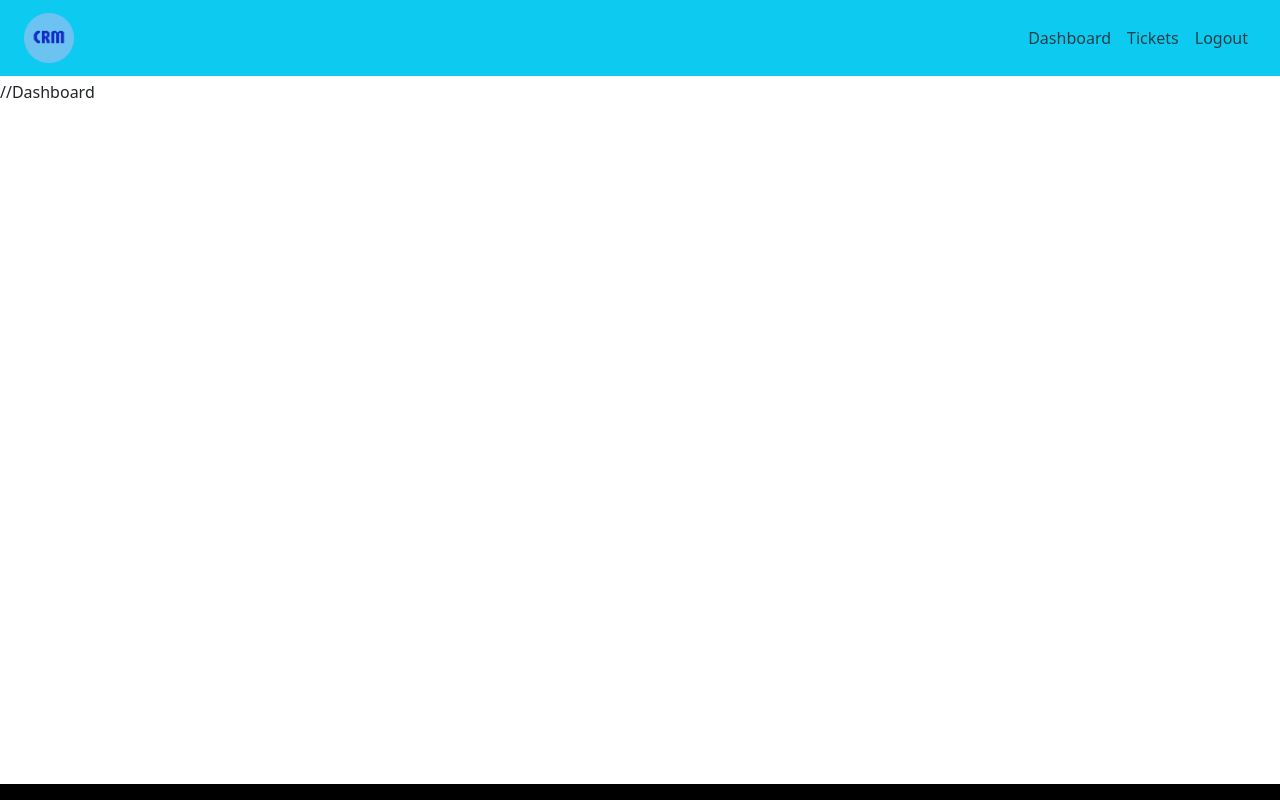
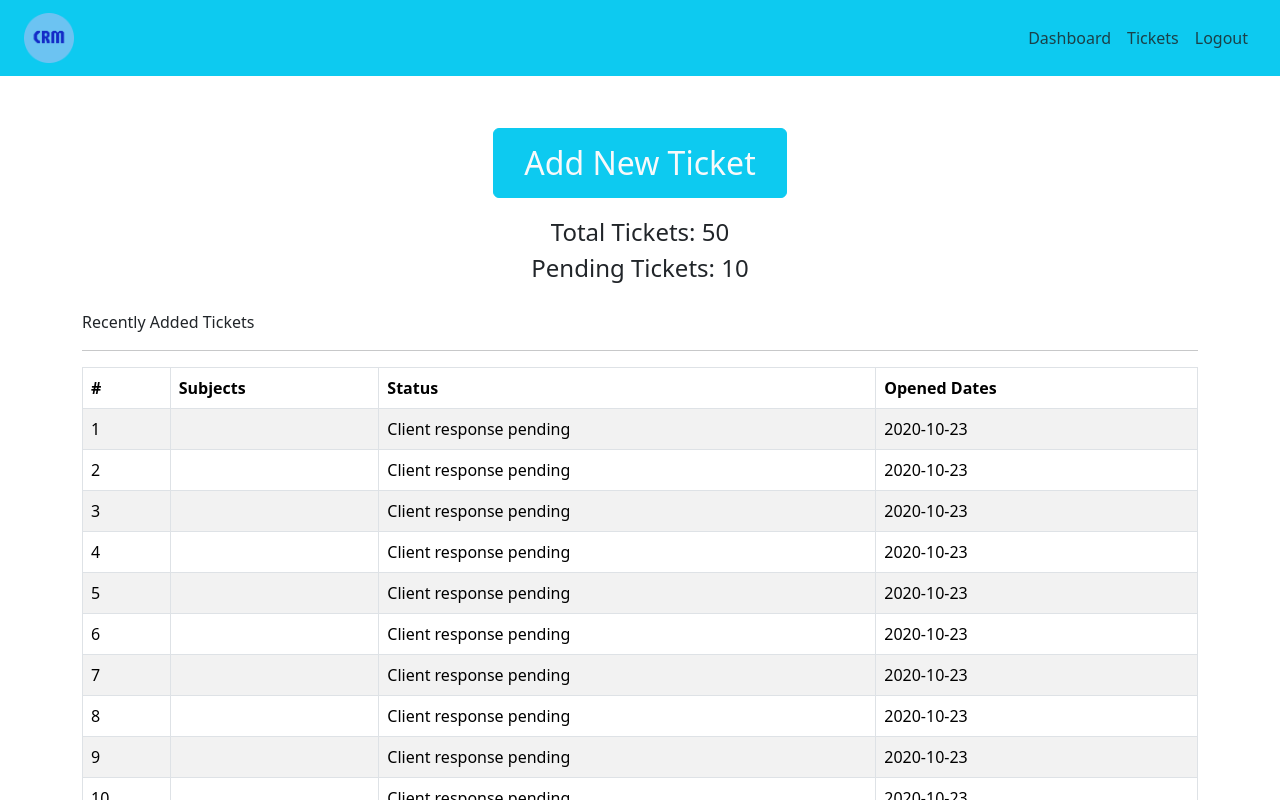
Before and after one commit to hemantsingh2004/crm-system, a React (Vite) app in the folder frontend/: page / in a window 1280 px wide. Shown: the top 800 px of the page. Built offline with nearby package versions, Linux system fonts and the light colour scheme.

Commit message:
Dashboard Page completed

```diff
--- a/frontend/src/App.jsx
+++ b/frontend/src/App.jsx
@@ -1,4 +1,5 @@
 import { DefaultLayout } from "./layout/DefaultLayout";
+import { Dashboard } from "./pages/dashboard/Dashboard.page";
 import { Entry } from "./pages/entry/Entry.page";
 import "./App.css";
 function App() {
@@ -6,7 +7,7 @@
     <div className="App">
       {/* <Entry/> */}
       <DefaultLayout>
-        //Dashboard
+        <Dashboard/>
       </DefaultLayout>
     </div>
   )
--- /dev/null
+++ b/frontend/src/assets/data/dummy-tickets.json
@@ -0,0 +1,67 @@
+[
+    {
+        "id":1,
+        "status": "Client response pending",
+        "addedAt": "2020-10-23"
+    },
+    {
+        "id":2,
+        "status": "Client response pending",
+        "addedAt": "2020-10-23"
+    },
+    {
+        "id":3,
+        "status": "Client response pending",
+        "addedAt": "2020-10-23"
+    },
+    {
+        "id":4,
+        "status": "Client response pending",
+        "addedAt": "2020-10-23"
+    },
+    {
+        "id":5,
+        "status": "Client response pending",
+        "addedAt": "2020-10-23"
+    },
+    {
+        "id":6,
+        "status": "Client response pending",
+        "addedAt": "2020-10-23"
+    },
+    {
+        "id":7,
+        "status": "Client response pending",
+        "addedAt": "2020-10-23"
+    },
+    {
+        "id":8,
+        "status": "Client response pending",
+        "addedAt": "2020-10-23"
+    },
+    {
+        "id":9,
+        "status": "Client response pending",
+        "addedAt": "2020-10-23"
+    },
+    {
+        "id":10,
+        "status": "Client response pending",
+        "addedAt": "2020-10-23"
+    },
+    {
+        "id":11,
+        "status": "Client response pending",
+        "addedAt": "2020-10-23"
+    },
+    {
+        "id":12,
+        "status": "Client response pending",
+        "addedAt": "2020-10-23"
+    },
+    {
+        "id":13,
+        "status": "Client response pending",
+        "addedAt": "2020-10-23"
+    }
+]
--- /dev/null
+++ b/frontend/src/components/ticket-table/TicketTable.comp.jsx
@@ -0,0 +1,31 @@
+import React from "react";
+import { Table } from "react-bootstrap";
+export const TicketTable = ({ tickets }) => {
+  return (
+    <Table striped bordered hover>
+      <thead>
+        <tr>
+          <th>#</th>
+          <th>Subjects</th>
+          <th>Status</th>
+          <th>Opened Dates</th>
+        </tr>
+      </thead>
+      <tbody>
+        {tickets.length ? (
+          tickets.map((row) => (
+            <tr key={row.id}>
+              <td>{row.id}</td>
+              <td>{row.subject}</td>
+              <td>{row.status}</td>
+              <td>{row.addedAt}</td>
+            </tr>
+          ))
+        ) : (
+          <tr>
+            <td colSpan={4} className="text-center">No Tickets To Show</td></tr>
+        )}
+      </tbody>
+    </Table>
+  );
+};
--- /dev/null
+++ b/frontend/src/pages/dashboard/Dashboard.page.jsx
@@ -0,0 +1,35 @@
+import React from 'react'
+import {Container, Row, Col, Button} from 'react-bootstrap'
+import { TicketTable } from '../../components/ticket-table/TicketTable.comp.jsx'
+import tickets from '../../assets/data/dummy-tickets.json'
+
+export const Dashboard = () => {
+  return (
+    <Container>
+      <Row>
+        <Col className="text-center mt-5 mb-2">
+          <Button variant="info" style={{'fontSize':'2rem', 'padding': '10px 30px'}} className='text-light'>Add New Ticket</Button>
+        </Col>
+      </Row>
+      <Row>
+        <Col className='text-center mt-2 mb-3 fs-4'>
+          <div>Total Tickets: 50</div>
+          <div>Pending Tickets: 10</div>
+        </Col>
+      </Row>
+      <Row>
+        <Col className='mt-2 w-100'>
+          Recently Added Tickets
+        </Col>
+      </Row>
+      <hr />
+      <Row>
+        <Col>
+          <div className='recent-ticket'>
+            <TicketTable tickets={tickets}/>
+          </div>
+        </Col>
+      </Row>
+    </Container>
+  )
+}
--- a/frontend/src/pages/entry/Entry.style.css
+++ b/frontend/src/pages/entry/Entry.style.css
@@ -13,6 +13,6 @@
     border-radius: 10px;
 }
 
-.container{
+.entry-page .container{
     max-width: 330px !important;
 }
```
